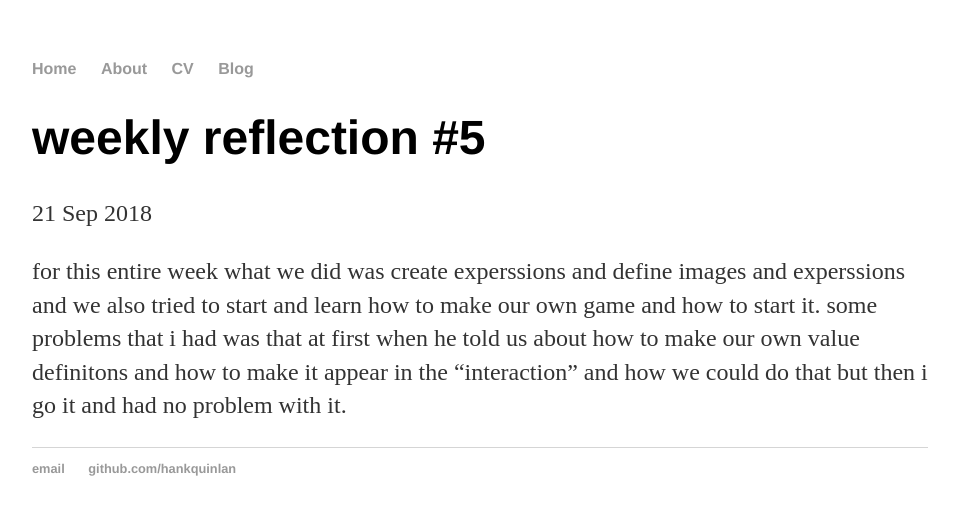
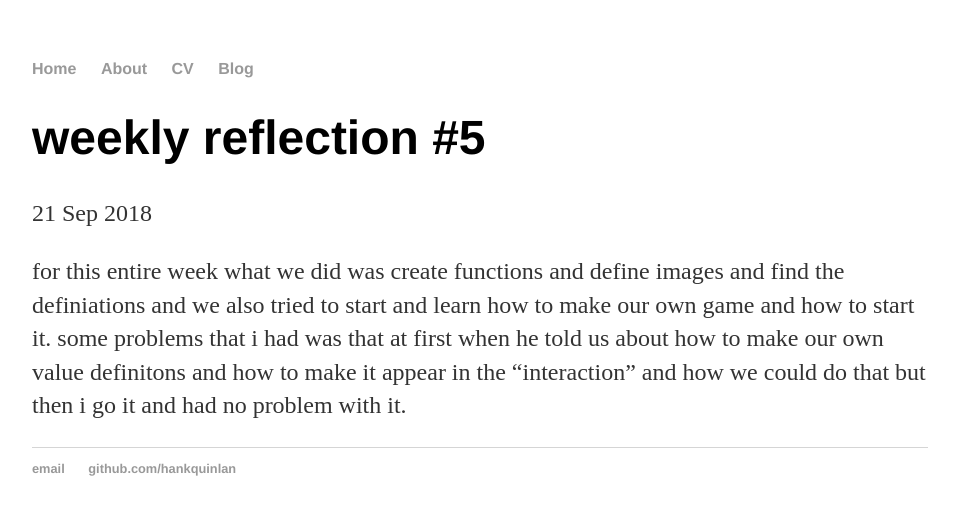
Before and after one commit to naydelinp0123/naydelinp0123.github.io, a Jekyll site: the page built from _posts/2018-10-26-my-life.md, in a window 1280 px wide. Shown: the top 515 px of the page, without its empty margins (160-1119 px from the left). Built offline with Jekyll 4.4.1, drawn with Linux system fonts in a browser that asks for light colours.

Commit message:
Update 2018-10-26-my-life.md

```diff
--- a/_posts/2018-10-26-my-life.md
+++ b/_posts/2018-10-26-my-life.md
@@ -4,8 +4,8 @@ title: "weekly reflection #5"
 date: 2018-09-21
 ---
 
-for this entire week what we did was create experssions and define images and
-experssions and we also tried to start and learn how to make our own game and
+for this entire week what we did was create functions and define images and
+find the definiations and we also tried to start and learn how to make our own game and
 how to start it. some problems that i had was that at first when he told us about
 how to make our own value definitons and how  to make it appear in the "interaction"
 and how we could do that but then i go it and had no problem with it.
```
